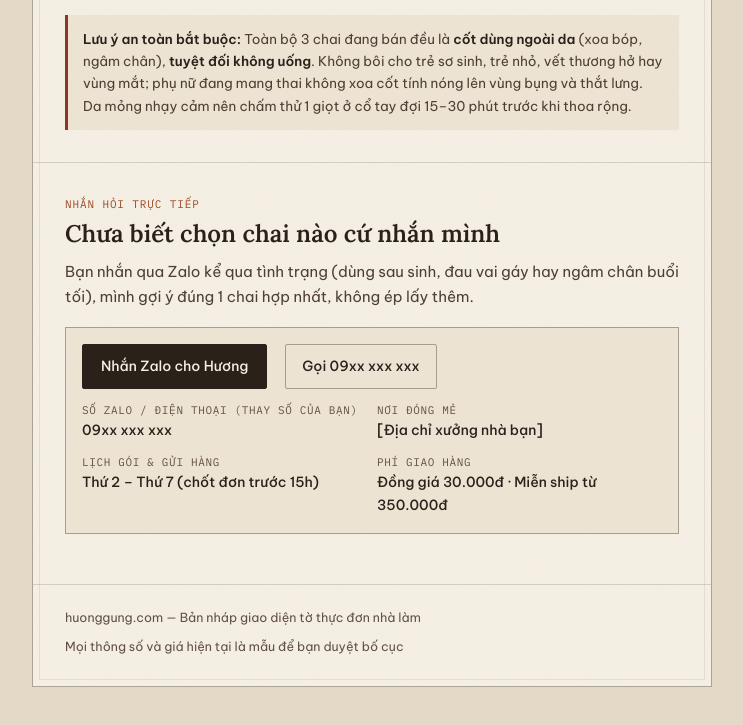
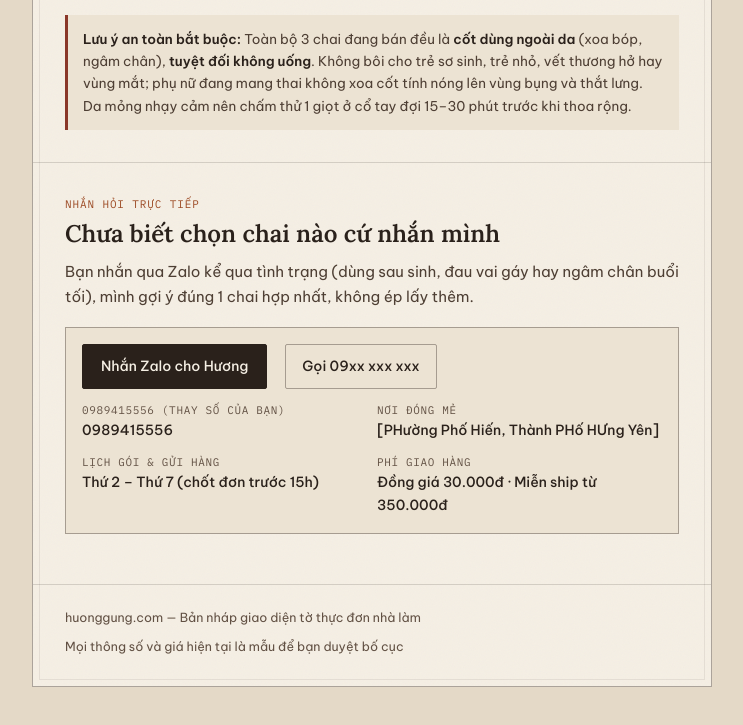
Before and after one commit to duongdvuet-blip/huonggung-web, a plain HTML site: page index.html in a window 1280 px wide. Shown: the part 4265-4990 px from the top of the page, without its empty margins (268-1011 px from the left). Drawn offline with Linux system fonts and the light colour scheme.

Commit message:
Cap nhat web

```diff
--- a/index.html
+++ b/index.html
@@ -252,12 +252,12 @@
 
           <div class="contact-grid">
             <div>
-              <span class="contact-label">Số Zalo / Điện thoại (thay số của bạn)</span>
-              <span class="contact-value">09xx xxx xxx</span>
+              <span class="contact-label">0989415556 (thay số của bạn)</span>
+              <span class="contact-value">0989415556</span>
             </div>
             <div>
               <span class="contact-label">Nơi đóng mẻ</span>
-              <span class="contact-value">[Địa chỉ xưởng nhà bạn]</span>
+              <span class="contact-value">[PHường Phố Hiến, Thành PHố HƯng Yên]</span>
             </div>
             <div>
               <span class="contact-label">Lịch gói &amp; gửi hàng</span>
```
